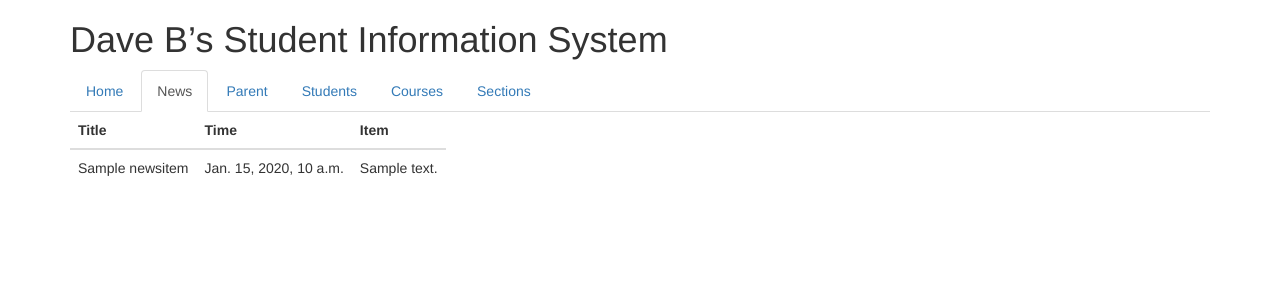
After one commit to dcbriccetti/stusched, a Django app: page /app/news in a window 1280 px wide. The commit adds this page. Shown: the top 300 px of the page. Run offline with Django 3.2, Linux system fonts and the light colour scheme; tables that the repository leaves empty hold one stand-in row (values such as "Sample post"); parts of the project's set-up code (start-up, migrations or seed data) failed here and were passed over; some libraries are stand-ins or nearby versions.

Commit message:
Add news feature

```diff
--- a/app/admin.py
+++ b/app/admin.py
@@ -56,9 +56,14 @@ class CourseAdmin(admin.ModelAdmin):
     search_fields = ('name',)
     inlines = (SectionInline,)
 
+
+class NewsItemAdmin(admin.ModelAdmin):
+    list_display = ('title', 'updated', 'text')
+
 admin.site.register(Course,  CourseAdmin)
 admin.site.register(Section, SectionAdmin)
 admin.site.register(Parent,  ParentAdmin)
 admin.site.register(Student, StudentAdmin)
 admin.site.register(Knows,   KnowsAdmin)
 admin.site.register(KnowledgeItem)
+admin.site.register(NewsItem, NewsItemAdmin)
--- a/app/adminviews.py
+++ b/app/adminviews.py
@@ -8,7 +8,8 @@ from django.template.loader import get_template
 from django.views.generic import View
 from django.core.mail import EmailMultiAlternatives
 import html2text
-from app.models import Parent, Student, Section, StudentSectionAssignment, SS_STATUS_APPLIED, SS_STATUS_ACCEPTED
+from app.models import Parent, Student, Section, StudentSectionAssignment, SS_STATUS_APPLIED, SS_STATUS_ACCEPTED, \
+    NewsItem
 from app.sections import SectionRows
 
 
@@ -63,6 +64,7 @@ class Admin(View):
                         'show_students': True,
                         'show_status':  True,
                         'show_internal_links': False,
+                        'news_items':   NewsItem.objects.all().order_by('-updated'),
                     })
                     text_content = html2text.html2text(html_content)
 
--- a/app/models.py
+++ b/app/models.py
@@ -2,6 +2,7 @@ import re
 from datetime import date, datetime, timedelta
 from django.db import models
 from django.contrib.auth.models import User
+import markdown
 
 DAYS_PER_YEAR = 365.24
 
@@ -202,3 +203,10 @@ def augmented_student_section_assignments(section_id):
     'Return AugmentedSsa objects for a section'
     ssas = StudentSectionAssignment.objects.filter(section_id=section_id).order_by('applied_time').select_related('section', 'student')
     return [AugmentedSsa(ssa, seq >= ssa.section.max_students) for seq, ssa in enumerate(ssas)]
+
+class NewsItem(Timestamped):
+    title = models.CharField(max_length=200, blank=True, null=True)
+    text = models.TextField()  # Markdown text
+
+    def as_html(self):
+        return markdown.markdown(self.text)
--- a/app/templates/app/base.html
+++ b/app/templates/app/base.html
@@ -25,6 +25,7 @@
         {% if user.is_staff %}
         <li role="presentation" class={% active_nav request 'admin'     %}><a href="{% url 'admin'     %}">Admin</a></li>
         {% endif %}
+        <li role="presentation" class={% active_nav request 'news'      %}><a href="{% url 'news'      %}">News</a></li>
         {% if not user.is_staff %}
         <li role="presentation" class={% active_nav request 'parent'    %}><a href="{% url 'parent'    %}">Parent</a></li>
         {% endif %}
--- a/app/templates/app/email/status.html
+++ b/app/templates/app/email/status.html
@@ -46,6 +46,9 @@
 {% endif %}
 {% endwith %}
 
+<h2>News</h2>
+{% include "app/news_table.html" %}
+
 <h3>Need Help?</h3>
 Please email <a href="mailto:daveb@davebsoft.com">Dave Briccetti</a>.
 
--- /dev/null
+++ b/app/templates/app/news.html
@@ -0,0 +1,7 @@
+{% extends "app/base.html" %}
+
+{% block title %}{{ block.super }} - Section{% endblock %}
+
+{% block content %}
+{% include "app/news_table.html" %}
+{% endblock %}
--- /dev/null
+++ b/app/templates/app/news_table.html
@@ -0,0 +1,18 @@
+<table class="table table-nonfluid">
+<thead>
+<tr>
+    <th>Title</th>
+    <th>Time</th>
+    <th>Item</th>
+</tr>
+</thead>
+<tbody>
+{% for item in news_items %}
+    <tr>
+    <td>{{ item.title }}</td>
+    <td>{{ item.updated }}</td>
+    <td>{{ item.as_html | safe }}</td>
+    </tr>
+{% endfor %}
+</tbody>
+</table>
--- a/app/urls.py
+++ b/app/urls.py
@@ -6,7 +6,8 @@ urlpatterns = [
     url(r'^login$',     views.Login.as_view(),      name='login'),
     url(r'^logout$',    views.logOut,               name='log_out'),
     url(r'^courses$',   views.Courses.as_view(),    name='courses'),
-    url(r'^admin$',         adminviews.Admin.as_view(),      name='admin'),
+    url(r'^admin$',     adminviews.Admin.as_view(), name='admin'),
+    url(r'^news$',      views.NewsView.as_view(),   name='news'),
     url(r'^parent$',    views.ParentView.as_view(), name='parent'),
     url(r'^student$',   views.Student.as_view()),
     url(r'^student/(?P<student_id>[0-9]+)$', views.Student.as_view(), name='student'),
--- a/app/views.py
+++ b/app/views.py
@@ -11,7 +11,7 @@ from django.contrib.auth.models import User
 from django.contrib import messages
 from django.views.generic import View
 from app.students import students_of_parent
-from .models import Course, Section, Parent, SS_STATUS_ACCEPTED, StudentSectionAssignment
+from .models import NewsItem, Course, Section, Parent, SS_STATUS_ACCEPTED, StudentSectionAssignment
 from .models import Student as StudentModel
 from .forms import AuthenticationForm, NewUserForm, StudentForm, ParentForm
 
@@ -327,3 +327,10 @@ class Calendar(View):
         }, content_type="text/icalendar")
         response['Content-Disposition'] = 'attachment; filename="event.ics"'
         return response
+
+
+class NewsView(View):
+    def get(self, request):
+        return render(request, 'app/news.html', {
+            'news_items': NewsItem.objects.all().order_by('-updated'),
+        })
--- a/requirements.txt
+++ b/requirements.txt
@@ -3,5 +3,6 @@ Django==1.9.8
 django-bootstrap3==7.0.1
 gunicorn==19.4.5
 html2text==2016.5.29
+Markdown==2.6.6
 psycopg2==2.6.1
 whitenoise==3.2
```
Also changed, not shown: app/tests/test_news.py (added, +14 -0 lines), app/tests/test_privacy.py (+0 -1 lines), app/migrations/0046_newsitem.py (added), app/migrations/0047_newsitem_title.py (added).
